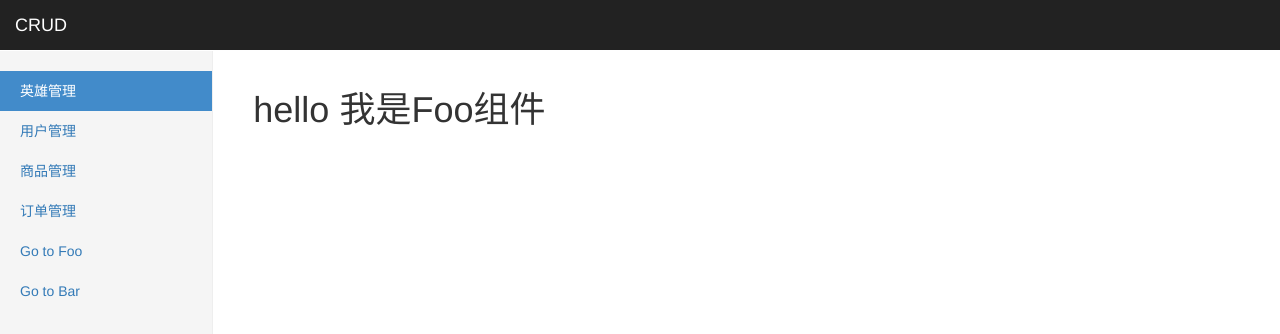
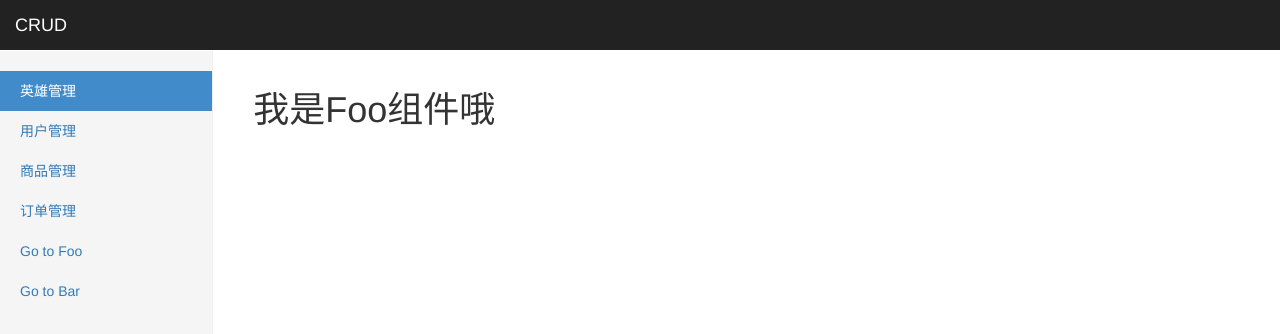
Before and after one commit to HaoLinDd/myVue, a Vue app: page /#/foo in a window 1280 px wide. Shown: the top 334 px of the page. Built offline with nearby package versions, Linux system fonts and the light colour scheme.

Commit message:
解决路由问题

```diff
--- /dev/null
+++ b/src/components/Bar.vue
@@ -0,0 +1,16 @@
+<template>
+  <div>
+    <h1>我是Bar组件哦</h1>
+  </div>
+</template>
+
+<script>
+export default {
+
+}
+</script>
+<style>
+h1 {
+  color: #35495e;
+}
+</style>
--- /dev/null
+++ b/src/components/Foo.vue
@@ -0,0 +1,16 @@
+<template>
+  <div>
+    <h1>我是Foo组件哦</h1>
+  </div>
+</template>
+
+<script>
+export default {
+
+}
+</script>
+<style>
+h1 {
+  color: #42b983;
+}
+</style>
--- a/src/main.js
+++ b/src/main.js
@@ -1,6 +1,10 @@
 import Vue from 'vue'
 import App from './App.vue'
 import VueRouter from 'vue-router'
+import Foo from './components/Foo.vue'
+import Bar from './components/Bar.vue'
+
+
 
 Vue.use(VueRouter)
 // 样式导入
@@ -15,17 +19,11 @@ const router = new VueRouter({
     // 动态路径参数 以冒号开头
     {
       path: '/foo',
-      name: 'foo',
-      component: {//1.定义路由组件
-        template: `<h1>hello 我是Foo组件</h1>`
-      }
+      component: Foo
     },
     {
       path: '/bar',
-      name: 'bar',
-      component: {
-        template: `<h1>hello 我是Bar组件</h1>`
-      }
+      component: Bar
     }
   ]
 })
```
